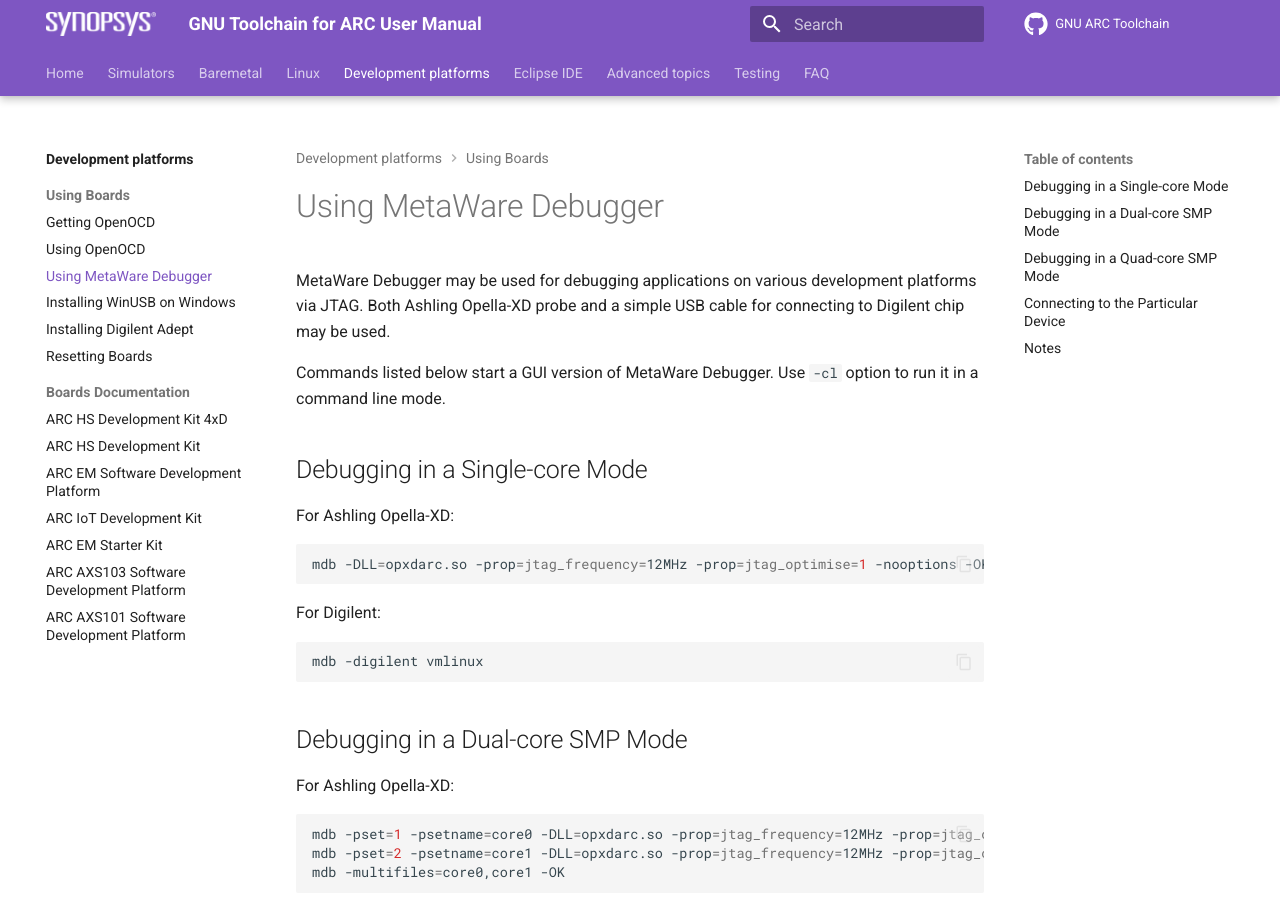
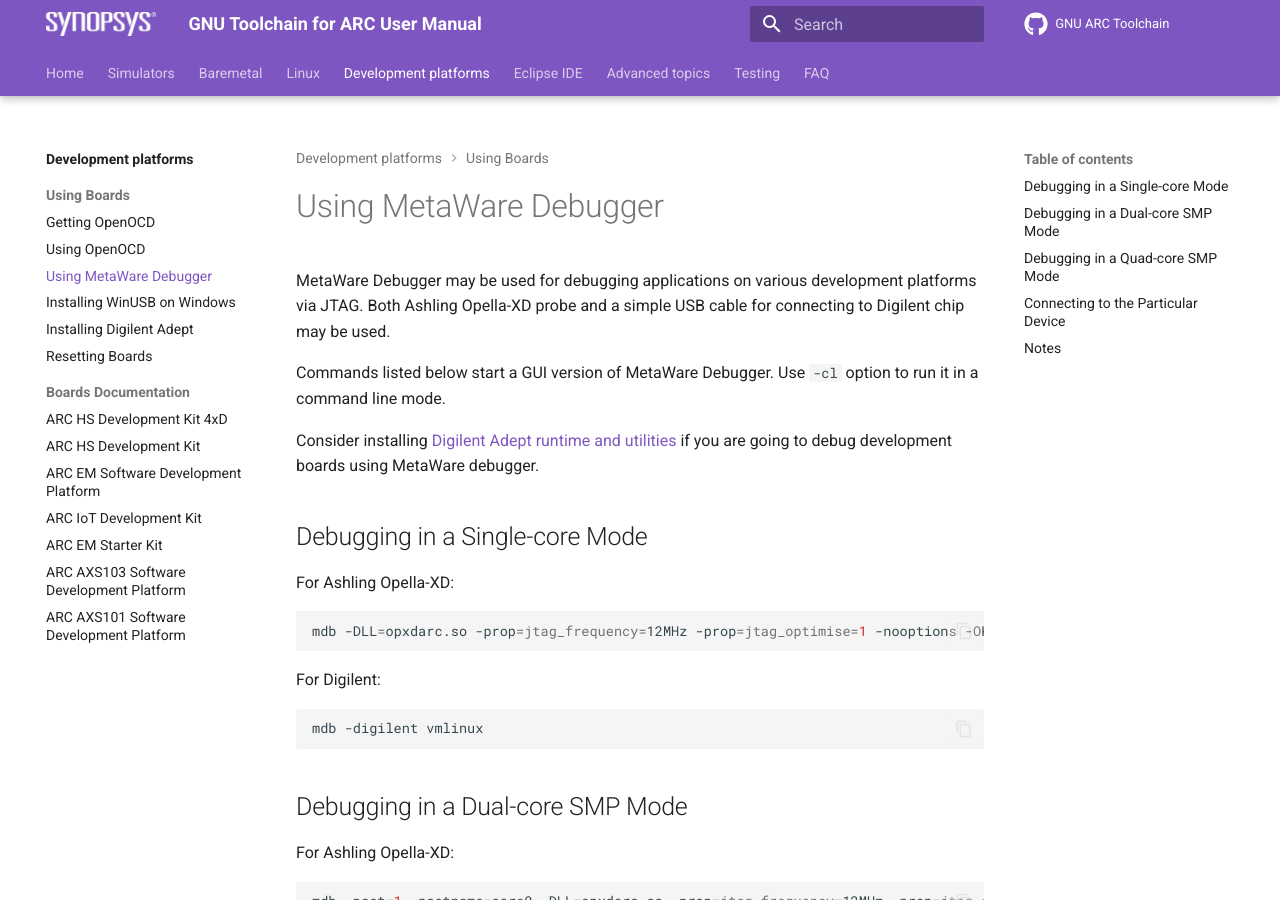
Before and after one commit to foss-for-synopsys-dwc-arc-processors/documentation, an MkDocs documentation site: the page built from docs/platforms/mdb.md, in a window 1280 px wide and 900 px high. Built offline with MkDocs 1.6.1 and Material for MkDocs 9.7.7, drawn with Linux system fonts in a browser that asks for light colours; comment, search, counter and statistics services are not loaded.

Commit message:
Update MetaWare Debugger article

```diff
--- a/docs/platforms/mdb.md
+++ b/docs/platforms/mdb.md
@@ -6,6 +6,9 @@
 
 Commands listed below start a GUI version of MetaWare Debugger. Use `-cl`
 option to run it in a command line mode.
+
+Consider installing [Digilent Adept runtime and utilities](./digilent.md) if
+you are going to debug development boards using MetaWare debugger.
 
 ## Debugging in a Single-core Mode
 
```
